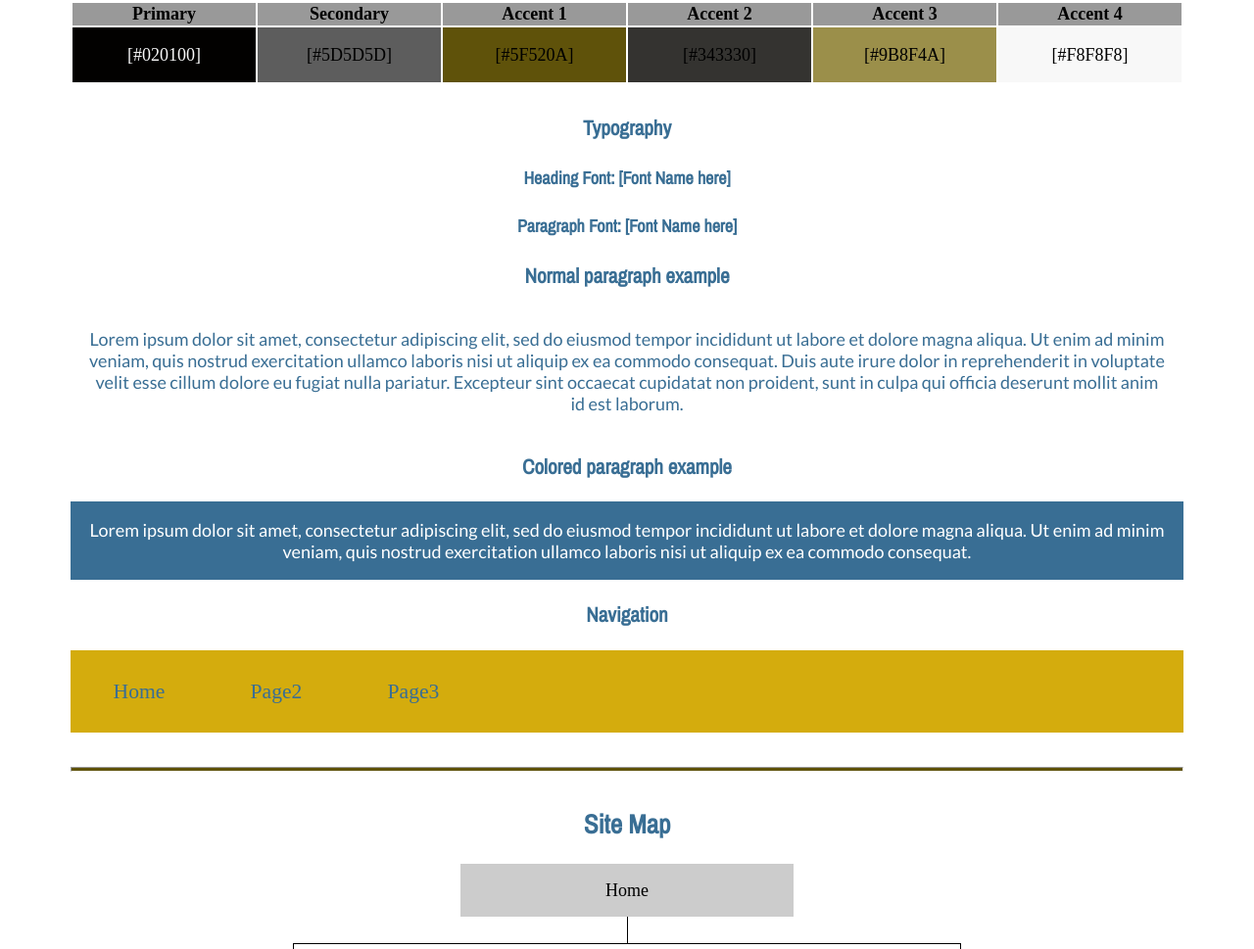
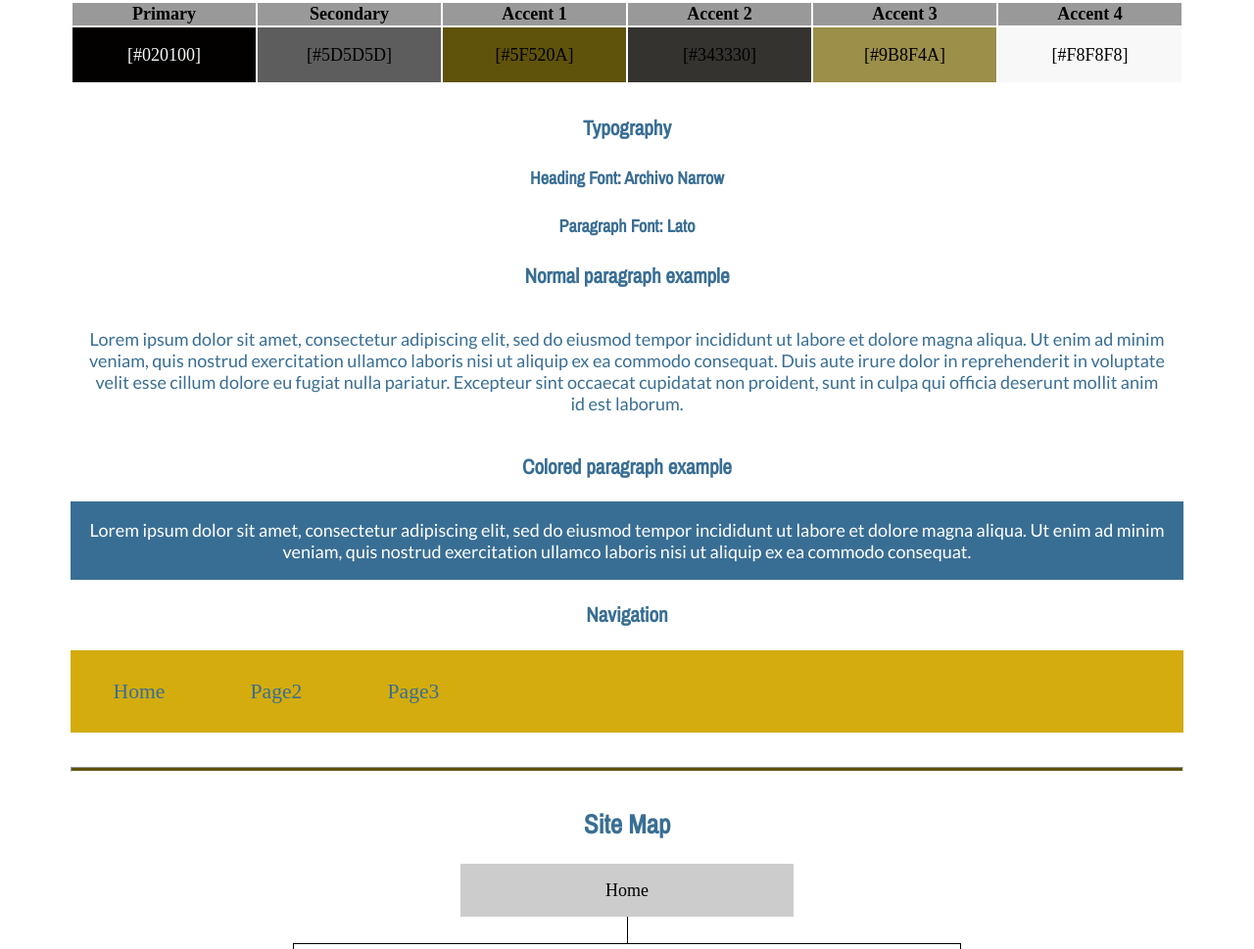
Before and after one commit to rmwdcsur/wdd130, a plain HTML site: page lamottestudio/site-plan.html in a window 1280 px wide. Shown: the part 1630-2599 px from the top of the page at 98% size. Drawn offline with nearby package versions, Linux system fonts and the light colour scheme.

Commit message:
Updating fonts in html

```diff
--- a/lamottestudio/site-plan.html
+++ b/lamottestudio/site-plan.html
@@ -64,10 +64,10 @@
       <!-- Choose a font for your paragraphs (body copy) and headlines. What font(s) have you chosen? Why did you choose what you did?  Make sure to review the list of web safe fonts at W3Schools.org as a starting point.  Think also about which of your colors above you might use for background and font colors. -->
 
       <h4>
-        Heading Font: [Font Name here]  <!-- change this -->
+        Heading Font: Archivo Narrow  <!-- change this -->
       </h4>
       <h4>
-        Paragraph Font: [Font Name here]  <!-- change this -->
+        Paragraph Font: Lato  <!-- change this -->
       </h4>
       <h3>
         Normal paragraph example
```
